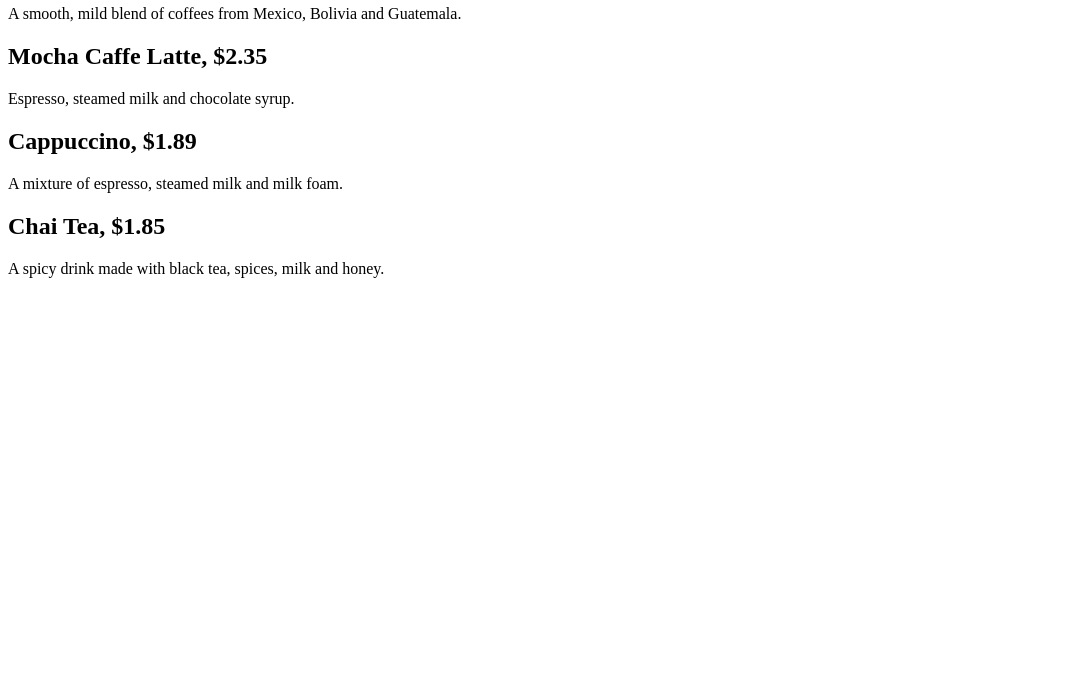
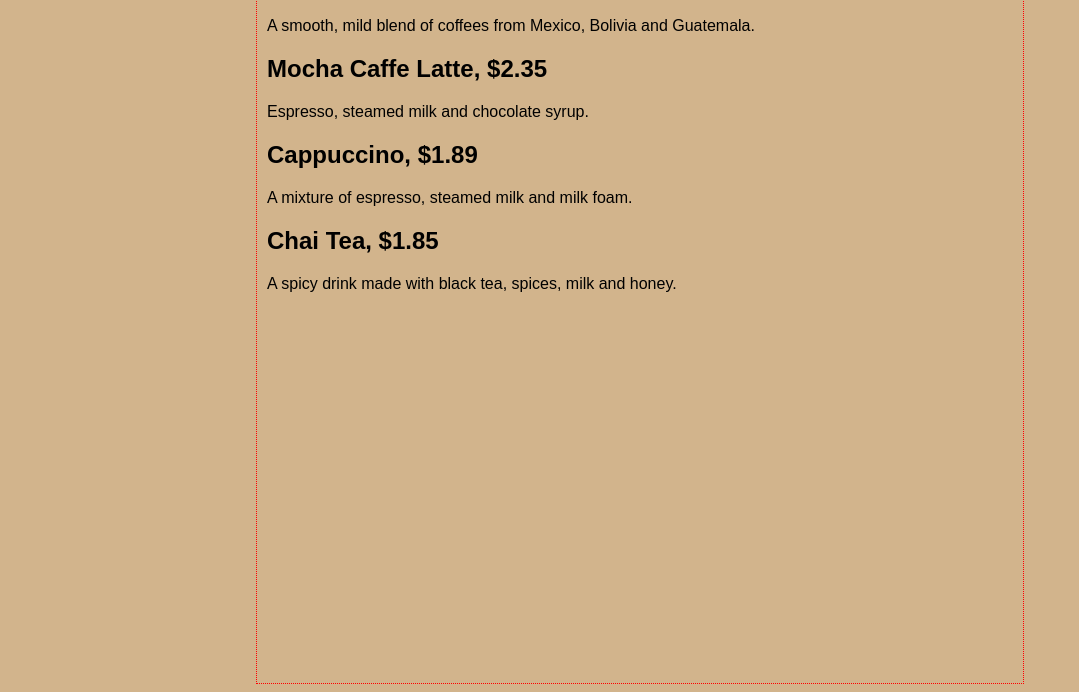
Before and after one commit to jasperke/Javascript-Example, a plain HTML site: page starbuzz.html in a window 1280 px wide. Shown: the part 108-800 px from the top of the page, without its empty margins (0-1079 px from the left). Drawn offline with Linux system fonts and the light colour scheme.

Commit message:
add css style into starbuzz.html

```diff
--- a/starbuzz.html
+++ b/starbuzz.html
@@ -1,6 +1,16 @@
 <html>
 <head>
 <title>Starbuzz Coffee</title>
+<style type="text/css">
+body{
+	background-color: #d2b48c;
+	margin-left:20%;
+	margin-right:20%;
+	border:1px dotted red;
+	padding: 10px;
+	font-family: sans-serif;
+}
+</style>
 </head>
 
 <body>
```
